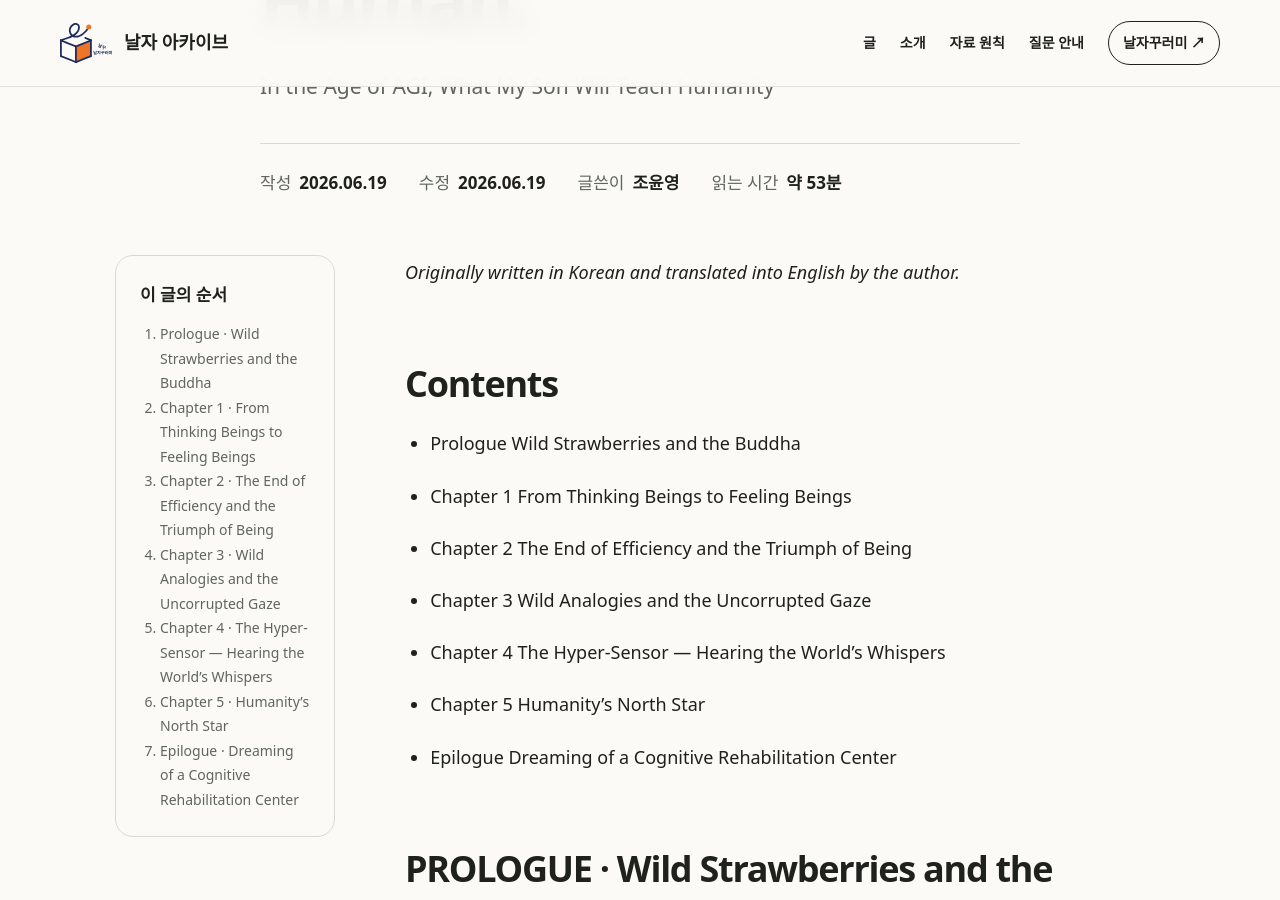
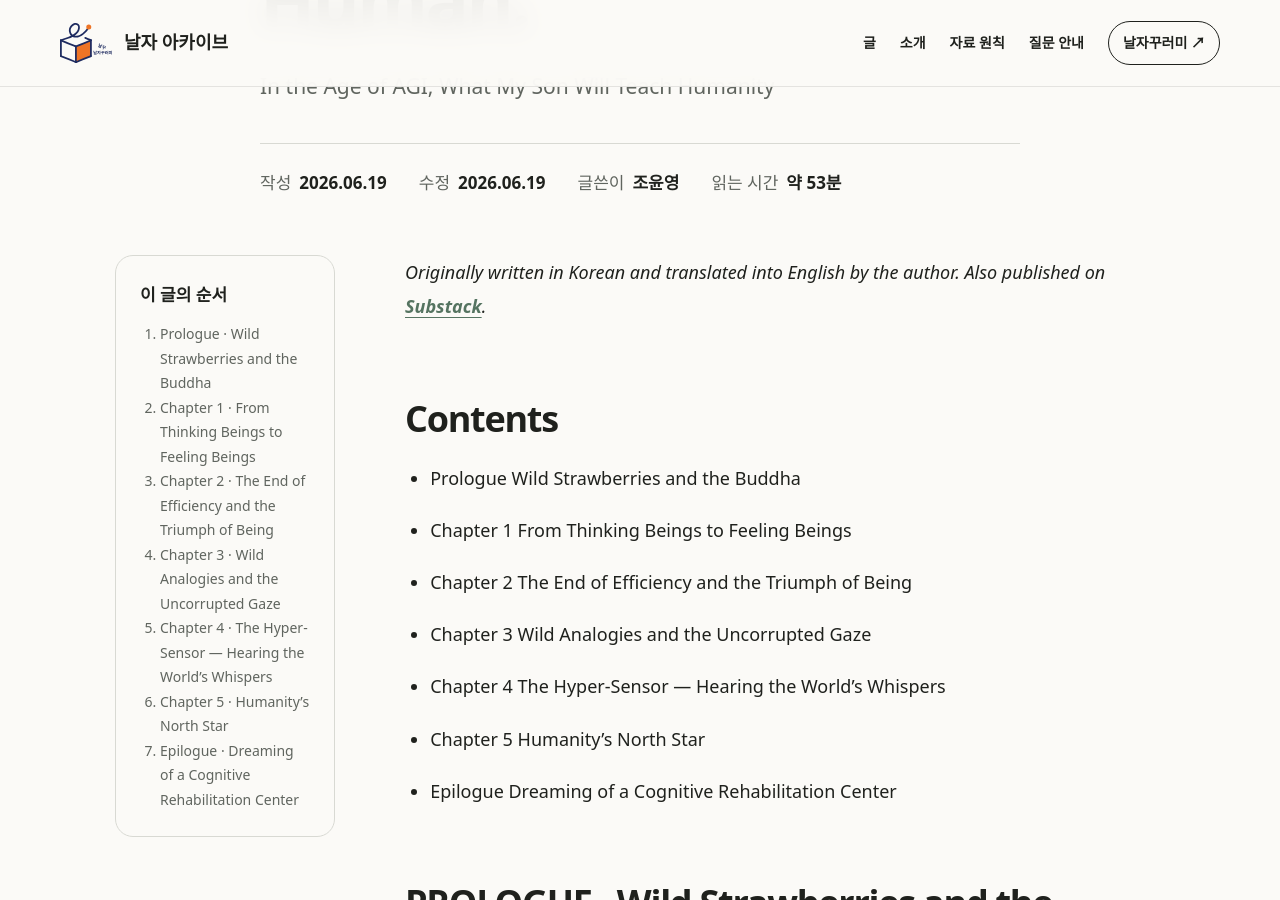
Before and after one commit to YunyCho/naljabooks-blog, a Jekyll site: the page built from _posts/2026-06-19-at-the-edge-of-intelligence-we-find-what-it-means-to-be-human.md, in a window 1280 px wide and 900 px high, scrolled down 539 px. Built offline with Jekyll 4.4.1, drawn with Linux system fonts in a browser that asks for light colours; some of the changed text lies outside the part shown.

Commit message:
fix: remove source section from English essay

```diff
--- a/_layouts/post.html
+++ b/_layouts/post.html
@@ -45,7 +45,9 @@ layout: default
         {{ content }}
       </div>
 
-      {% include source-list.html sources=page.sources %}
+      {% if page.sources and page.sources.size > 0 %}
+        {% include source-list.html sources=page.sources %}
+      {% endif %}
 
       <aside class="method-note">
         <h2>이 글을 작성한 기준</h2>
--- a/_posts/2026-06-19-at-the-edge-of-intelligence-we-find-what-it-means-to-be-human.md
+++ b/_posts/2026-06-19-at-the-edge-of-intelligence-we-find-what-it-means-to-be-human.md
@@ -26,14 +26,9 @@ toc:
     title: "Chapter 5 · Humanity’s North Star"
   - id: epilogue
     title: "Epilogue · Dreaming of a Cognitive Rehabilitation Center"
-sources:
-  - title: "First published on Substack"
-    organization: "NaljaBooks"
-    year: 2026
-    url: "https://naljabooks.substack.com/p/at-the-edge-of-intelligence-we-find"
 ---
 
-*Originally written in Korean and translated into English by the author.*
+*Originally written in Korean and translated into English by the author. Also published on [Substack](https://naljabooks.substack.com/p/at-the-edge-of-intelligence-we-find).*
 
 ## Contents
 
```
Also changed, not shown: docs/superpowers/plans/2026-06-19-english-essay-publication-note.md (+2 -0 lines).
